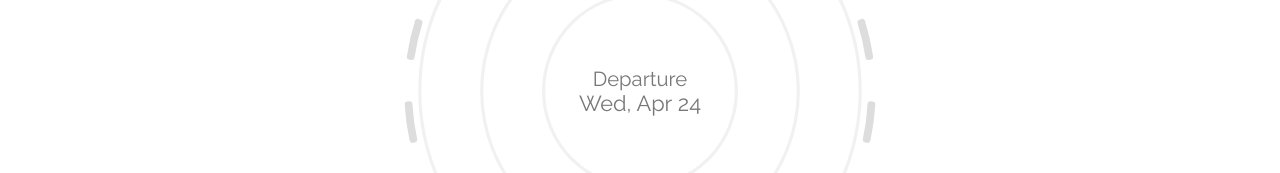
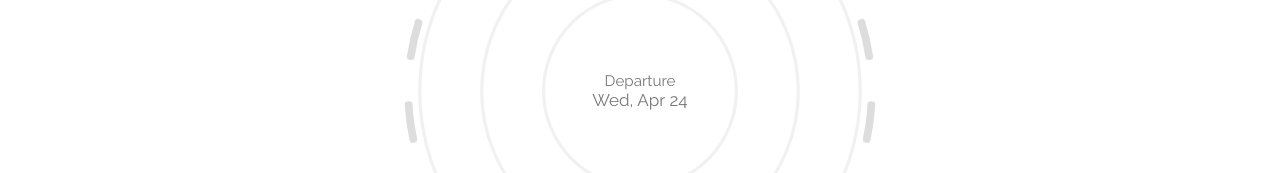
Before and after one commit to higsch/flyhigh, a Svelte app in the folder visualisation/app/: page / in a window 1280 px wide. Shown: the part 309-482 px from the top of the page. Built offline with nearby package versions, Linux system fonts and the light colour scheme.

Commit message:
change vw to vmin for center font

```diff
--- a/visualisation/app/src/RadialGraph/RadialGraph.svelte
+++ b/visualisation/app/src/RadialGraph/RadialGraph.svelte
@@ -195,13 +195,13 @@
   .selected-time-range {
     position: absolute;
     z-index: 100;
-    font-size: calc(0.5rem + 1vw);
+    font-size: calc(0.5rem + 1vmin);
     text-align: center;
     color: var(--gray);
   }
 
   .selected-time-range .pre-string {
     display: block;
-    font-size: calc(0.7rem + 0.6vw);
+    font-size: calc(0.4rem + 1vmin);
   }
 </style>
```
